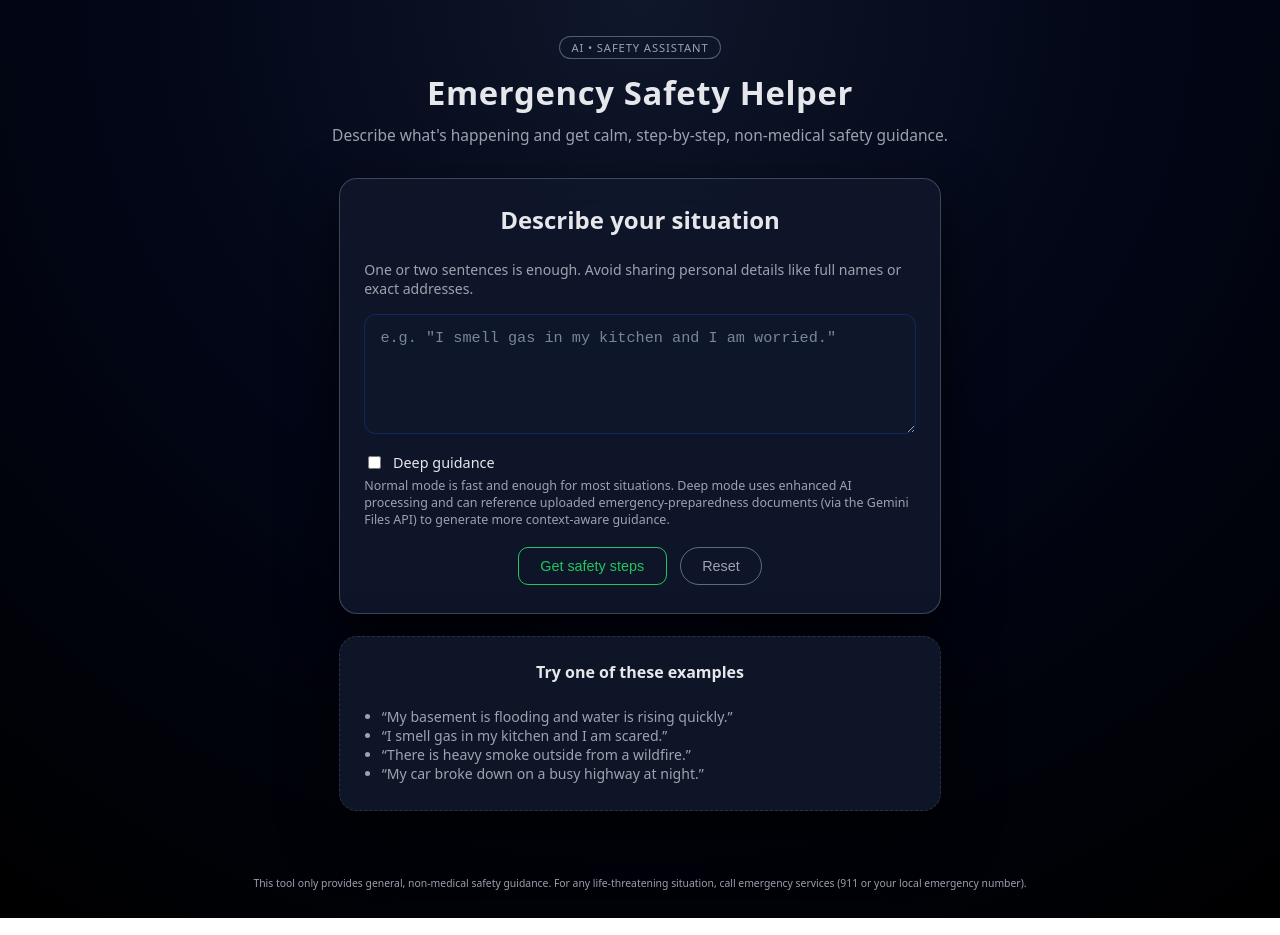
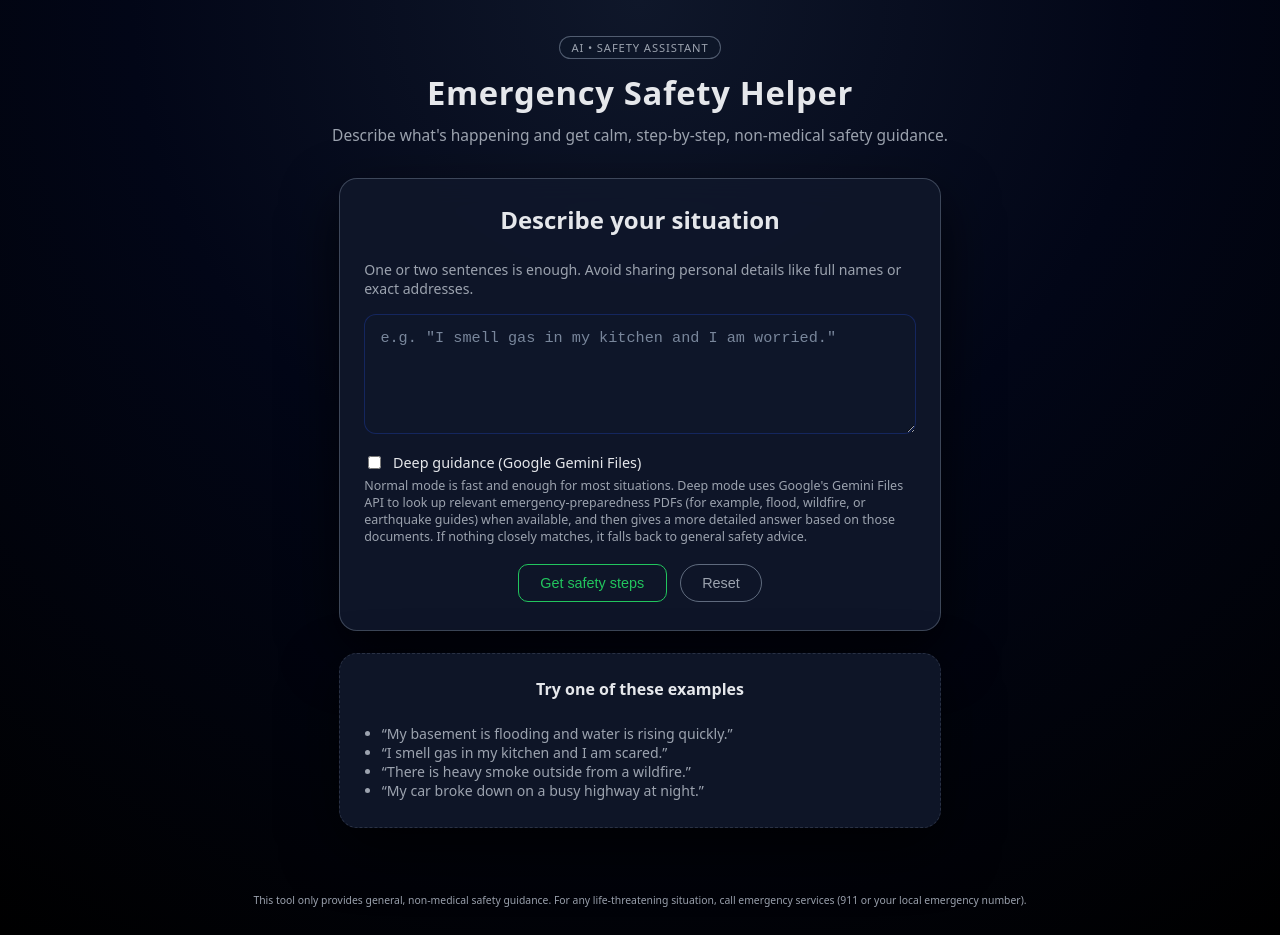
Before and after one commit to nikbhavsar/emergency-AI, a React (Create React App) app in the folder frontend/: page / in a window 1280 px wide. Built offline with nearby package versions, Linux system fonts and the light colour scheme; no server answers.

Commit message:
Added a different fallback version for the Files API Added the Files API description and G-Tag

```diff
--- a/frontend/public/index.html
+++ b/frontend/public/index.html
@@ -5,8 +5,7 @@
     <title>Emergency Safety Helper</title>
     <meta name="viewport" content="width=device-width, initial-scale=1" />
 
-    <!-- GA4: replace G-XXXXXXXXXX with your measurement ID -->
-    <script async src="https://www.googletagmanager.com/gtag/js?id=G-XXXXXXXXXX"></script>
+    <script async src="https://www.googletagmanager.com/gtag/js?id=G-PP4B14KV0S"></script>
     <script>
       window.dataLayer = window.dataLayer || [];
       function gtag() {
@@ -14,7 +13,7 @@
       }
       window.gtag = gtag;
       gtag("js", new Date());
-      gtag("config", "G-XXXXXXXXXX"); // basic pageview
+      gtag("config", "G-PP4B14KV0S");
     </script>
   </head>
   <body>
--- a/frontend/src/App.js
+++ b/frontend/src/App.js
@@ -127,13 +127,15 @@ function App() {
 									}
 									disabled={loading}
 								/>
-								<span>Deep guidance</span>
+								<span>Deep guidance (Google Gemini Files)</span>
 							</label>
 							<p className='deep-toggle-hint'>
 								Normal mode is fast and enough for most situations. Deep mode
-								uses enhanced AI processing and can reference uploaded
-								emergency-preparedness documents (via the Gemini Files API) to
-								generate more context-aware guidance.
+								uses Google&apos;s Gemini Files API to look up relevant
+								emergency-preparedness PDFs (for example, flood, wildfire, or
+								earthquake guides) when available, and then gives a more
+								detailed answer based on those documents. If nothing closely
+								matches, it falls back to general safety advice.
 							</p>
 						</div>
 
```
Also changed, not shown: 1 other file (tests, documents, lock files or other folders).
